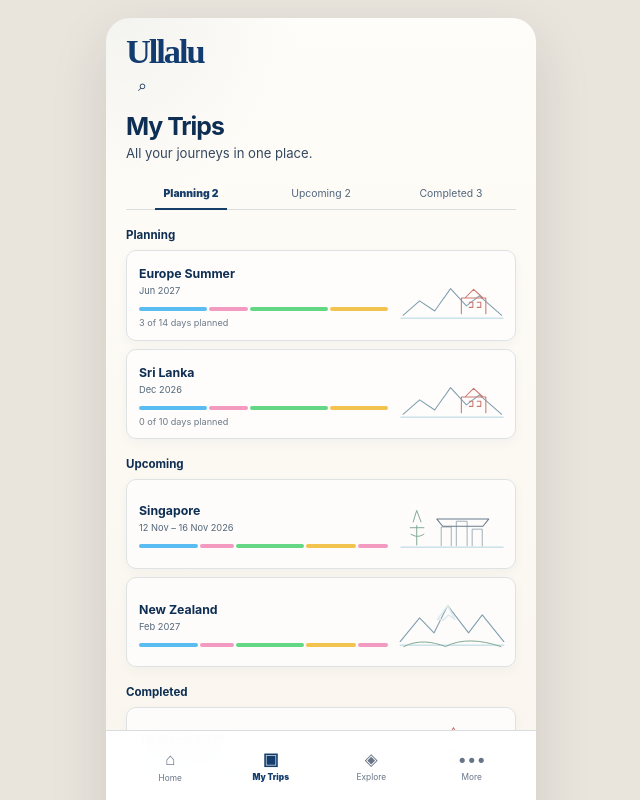
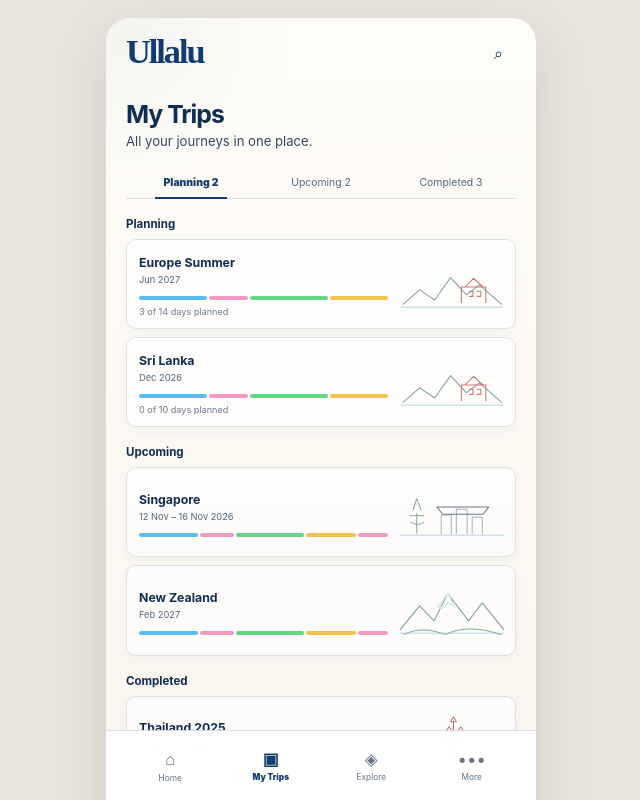
Before and after one commit to brijbh/ullalu, a Next.js app: page /trips in a window 1280 px wide. Shown: the top 800 px of the page, without its empty margins (319-959 px from the left). Built offline with nearby package versions, Linux system fonts and the light colour scheme.

Commit message:
style: add standalone header parity styling

```diff
--- a/app/JourneyParity.module.css
+++ b/app/JourneyParity.module.css
@@ -1,3 +1,11 @@
+.simpleHeader {
+  min-height: 54px;
+  display: flex;
+  align-items: flex-start;
+  justify-content: space-between;
+  gap: 14px;
+}
+
 .headerNoBack {
   grid-template-columns: minmax(0, 1fr) auto;
 }
```
